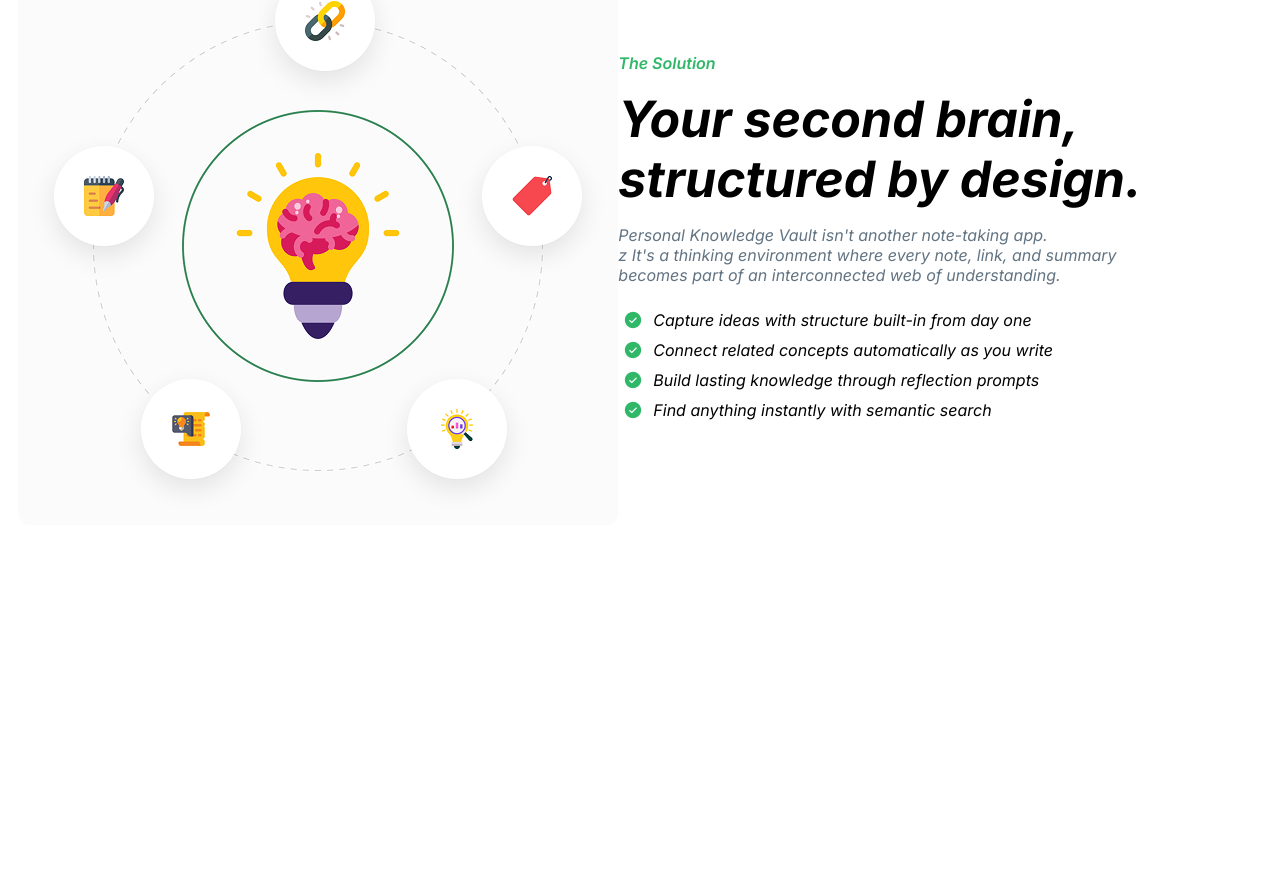
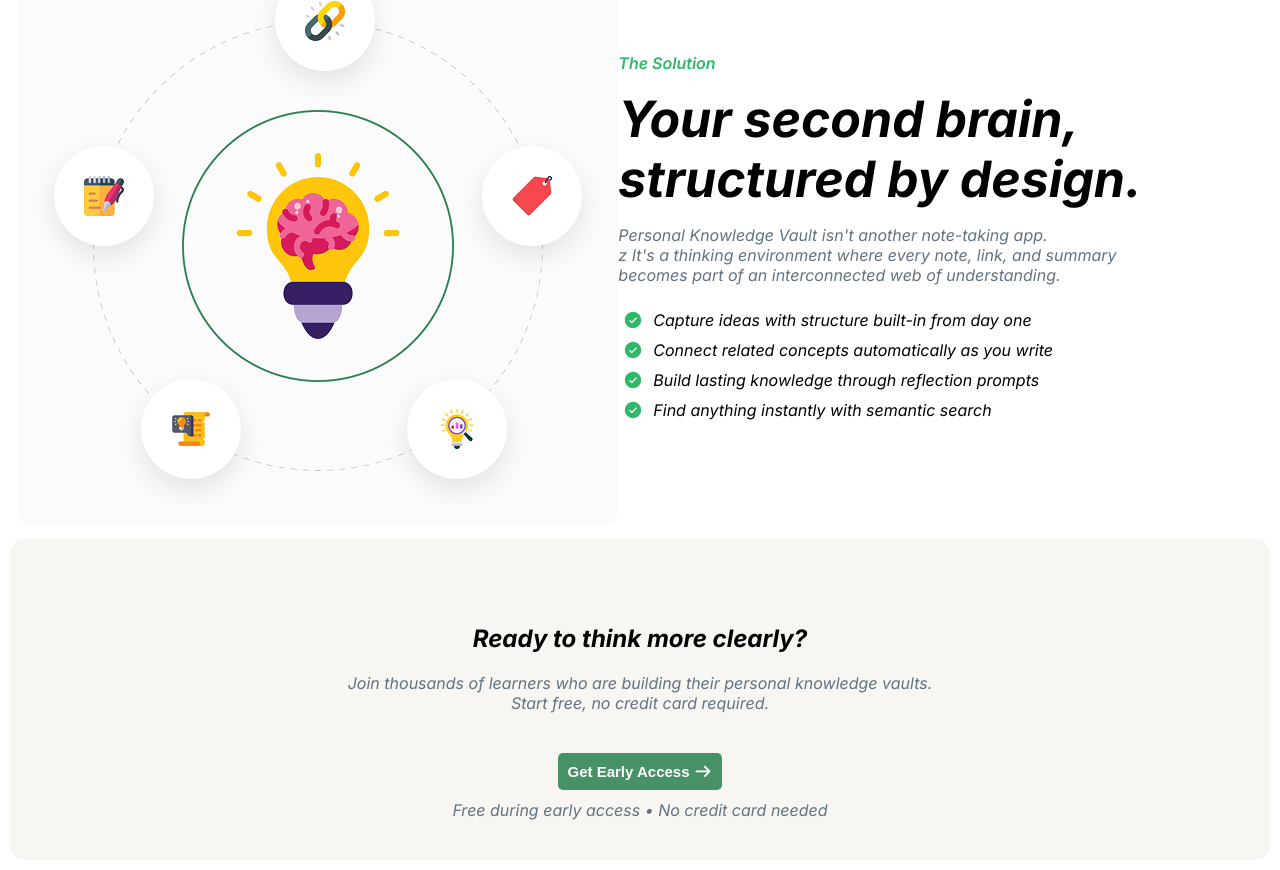
Before and after one commit to Sakibur59/PH-Assignment-1, a plain HTML site: page index.html in a window 1280 px wide. Shown: the part 1127-1997 px from the top of the page. Before the commit the page ends 1656 px from the top, so only its background shows below. Drawn offline with Linux system fonts and the light colour scheme.

Commit message:
Add more section

```diff
--- a/index.html
+++ b/index.html
@@ -95,6 +95,15 @@
 
             </div>
         </section>
+        <section class="think-section">
+            <div class="think-container">
+                <h1>Ready to think more clearly?</h1>
+                <p>Join thousands of learners who are building their personal knowledge vaults. <br> Start free, no credit card required.</p>
+
+                <button class="btn">Get Early Access <i class="fa-solid fa-arrow-right"></i></button>
+                <p>Free during early access • No credit card needed</p>
+            </div>
+        </section>
 
     </main>
 
--- a/style.css
+++ b/style.css
@@ -218,3 +218,21 @@ nav ul a{
     vertical-align: middle;
     margin:5px;
 }
+
+.think-section{
+    max-width: 1360px;
+    text-align: center;
+    padding: 10px;
+    margin: 10px;
+    background-color: #F7F6F2;
+    border-radius: 15px;
+}
+
+.think-section .think-container h1{
+    margin-top: 75px;
+    margin-bottom: 20px;
+}
+ .think-container p{
+   margin-bottom: 30px;
+   color:#627382;
+}
```
